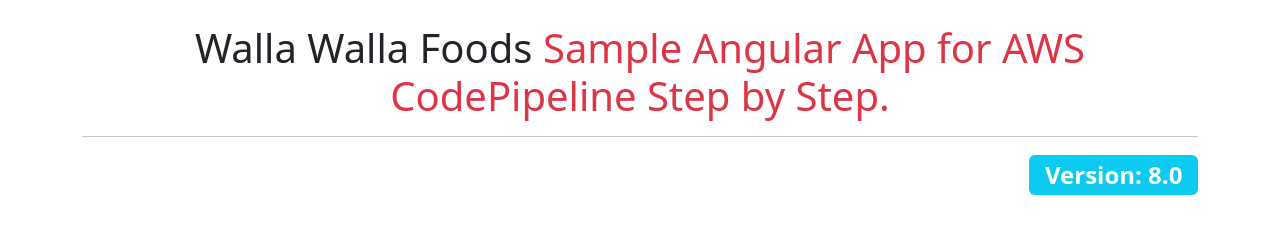
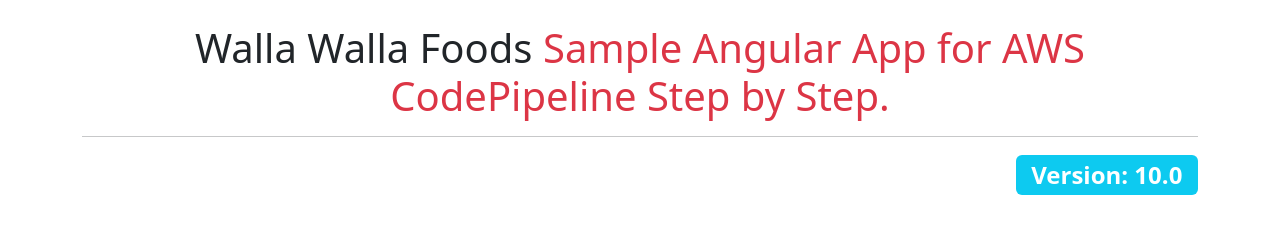
Before and after one commit to Richieelzb/aws-codepipeline-to-ec2, an Angular app: page / in a window 1280 px wide. Shown: the top 240 px of the page. Built offline with nearby package versions, Linux system fonts and the light colour scheme.

Commit message:
version 10

```diff
--- a/src/app/app.component.html
+++ b/src/app/app.component.html
@@ -7,7 +7,7 @@
       </h1>
       <hr>
       <h2 class="text-end">
-        <span class="badge bg-info">Version: 8.0</span>
+        <span class="badge bg-info">Version: 10.0</span>
       </h2>
     </div>
   </div>
```
